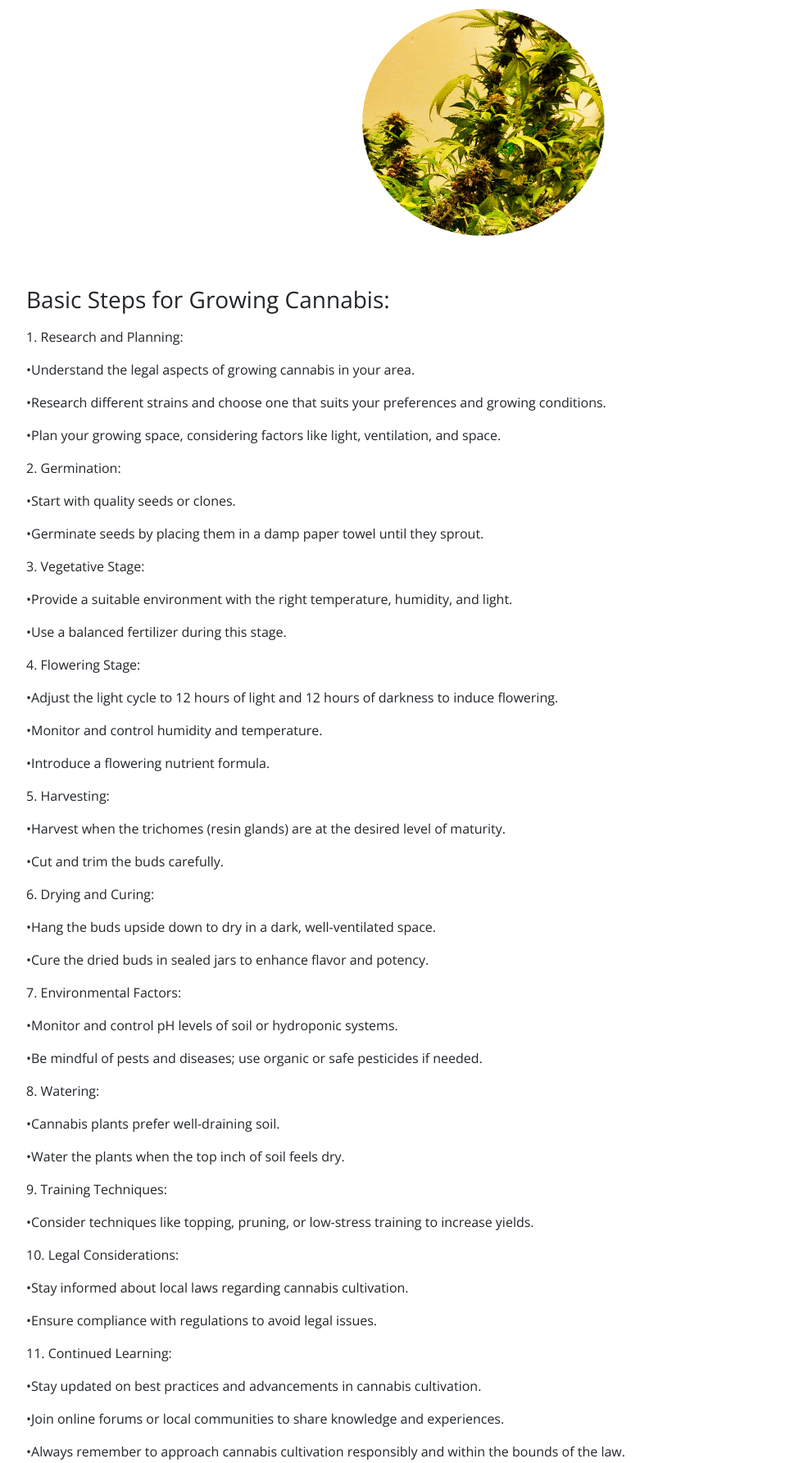
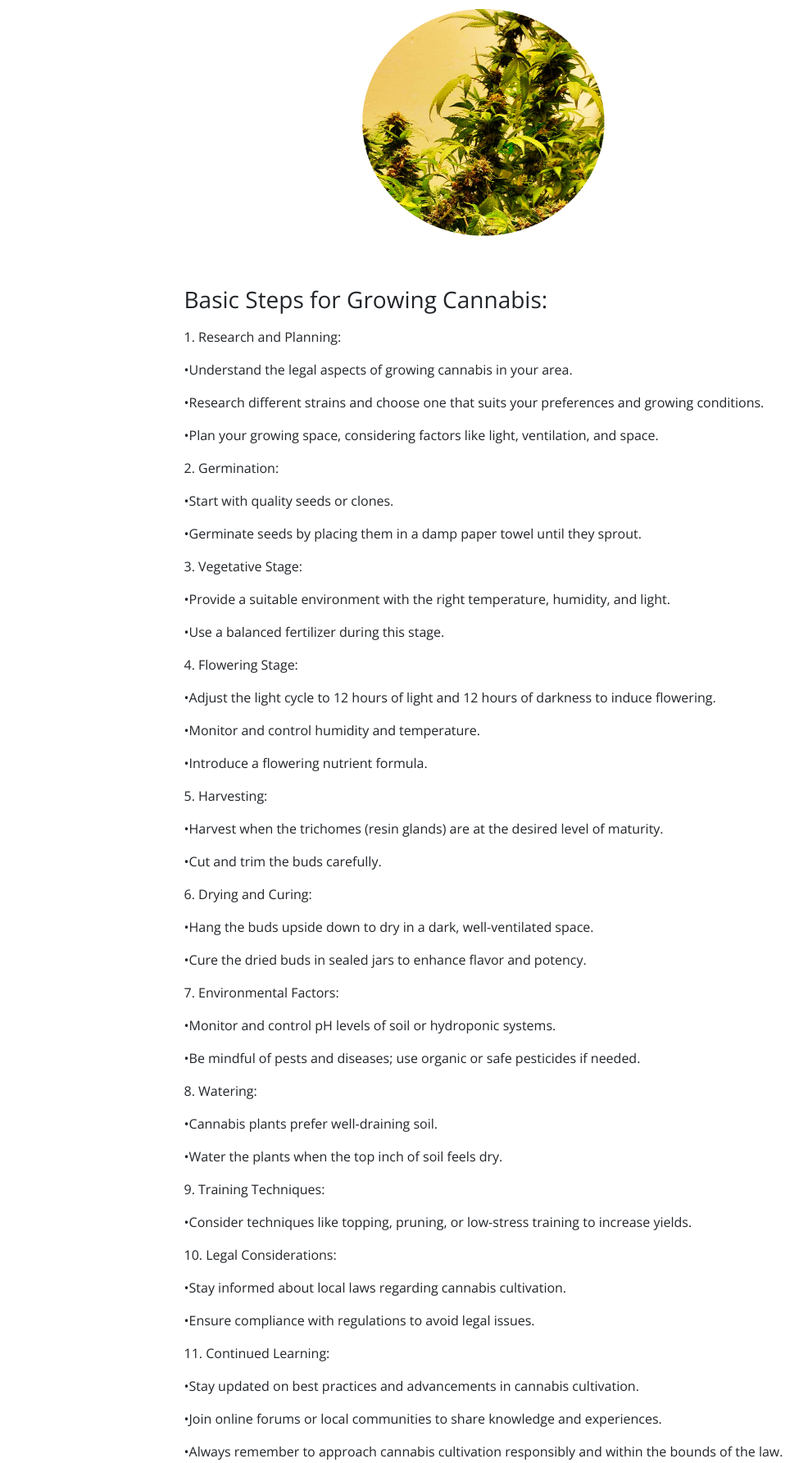
Before and after one commit to Rottie420/web_parking, a Flask app: page / in a window 1280 px wide. Shown: the part 143-1928 px from the top of the page at 82% size, without its empty margins (50-1036 px from the left). Run offline with Flask 3, Linux system fonts and the light colour scheme; some libraries are stand-ins or nearby versions.

Commit message:
**fix content using class row and col

```diff
--- a/templates/home.html
+++ b/templates/home.html
@@ -56,10 +56,15 @@
         </div>
 
         <div class="container text-left" id="content">
-            <h3>Basic Steps for Growing Cannabis:</h3>
-                {% for paragraph in content.split('\n') %}
-                    <p>{{ paragraph }}</p>
-                {% endfor %}
+            <div class="row justify-content-md-center">
+                 <div class="col-md-auto">
+                    <h3>Basic Steps for Growing Cannabis:</h3>
+                        {% for paragraph in content.split('\n') %}
+                            <p>{{ paragraph }}</p>
+                        {% endfor %}
+                </div>
+            </div>
+            </div>
         </div>
 
 
```
Also changed, not shown: contents/basics.txt (indentation only).
